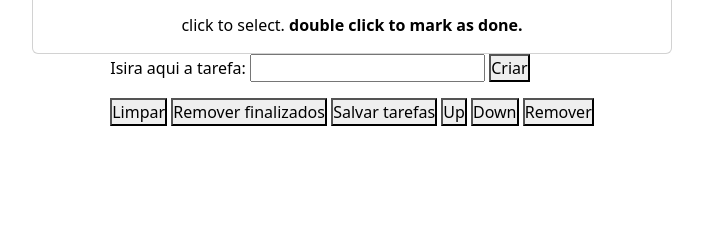
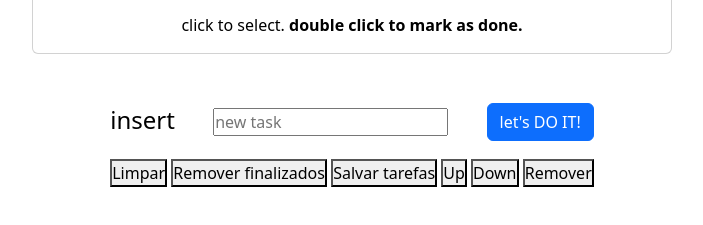
Before and after one commit to unamednada/todo-list, a website: page index.html in a window 1280 px wide. Shown: the part 177-402 px from the top of the page, without its empty margins (288-991 px from the left). Drawn offline with nearby package versions, Linux system fonts and the light colour scheme.

Commit message:
Style insert new task and button

```diff
--- a/index.html
+++ b/index.html
@@ -11,15 +11,15 @@
 <body>
   <div class="card w-50">
     <div class="card-header">
-      <h1 class="text-center">Todo List</h1>
+      <h1 class="text-center ">Todo List</h1>
     </div>
     <p id="funcionamento" class="text-center mt-3">click to select. <strong>double click to mark as done.</strong></p>
   </div>
   <main>
-    <section>
-      <label for="texto-tarefa">Isira aqui a tarefa:</label>
-    <input type="text" id="texto-tarefa">
-    <button id="criar-tarefa">Criar</button>
+    <section class="mt-5 mb-3 d-flex justify-content-between align-items-center">
+      <label for="texto-tarefa"><h4 class="text-center mt-1">insert</h4></label>
+      <input type="text" id="texto-tarefa" placeholder="new task">
+      <button id="criar-tarefa" class="btn btn-primary">let's DO IT!</button>
     </section>
     <section>
       <ol id="lista-tarefas">
```
